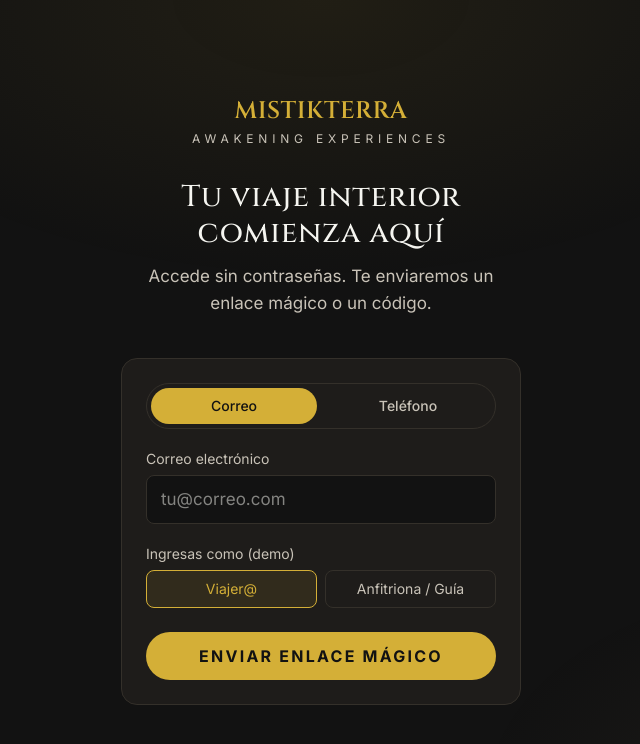
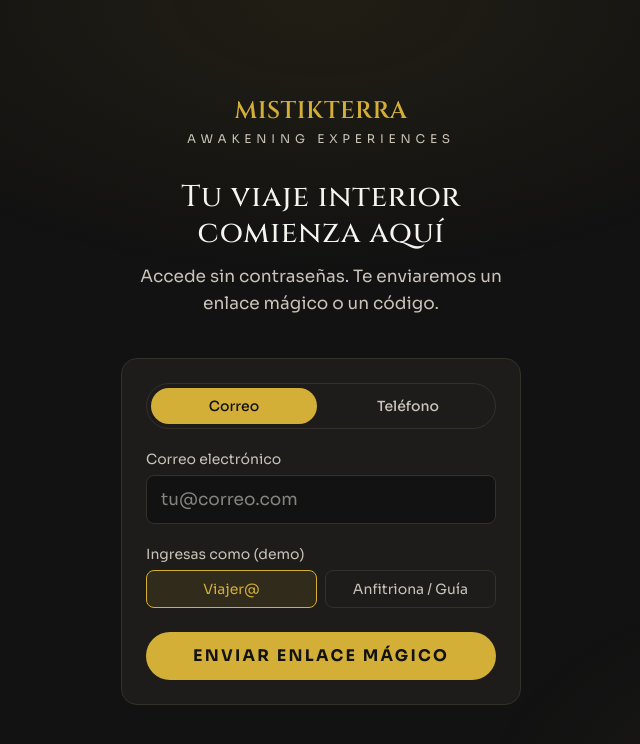
Before and after one commit to rodrigoarcilac-ai/Mistikterra-app-, a React (Vite) app: page /login in a window 1280 px wide. Shown: the top 744 px of the page, without its empty margins (319-959 px from the left). Built offline with nearby package versions, Linux system fonts and the light colour scheme.

Commit message:
Switch body type to Sora while keeping Cinzel for titles
Sora is the readable sans for 40+ body copy; ceremonial headings stay Cinzel.

Co-authored-by: rodrigoarcilac-ai <rodrigoarcilac-ai@users.noreply.github.com>

```diff
--- a/index.html
+++ b/index.html
@@ -12,7 +12,7 @@
     <link rel="preconnect" href="https://fonts.googleapis.com" />
     <link rel="preconnect" href="https://fonts.gstatic.com" crossorigin />
     <link
-      href="https://fonts.googleapis.com/css2?family=Cinzel:wght@500;600;700&family=Cormorant+Garamond:ital,wght@0,500;0,600;1,500&family=Inter:wght@400;500;600;700&display=swap"
+      href="https://fonts.googleapis.com/css2?family=Cinzel:wght@500;600;700&family=Cormorant+Garamond:ital,wght@0,500;0,600;1,500&family=Sora:wght@400;500;600;700&display=swap"
       rel="stylesheet"
     />
     <title>Mistikterra — Awakening Experiences</title>
--- a/src/index.css
+++ b/src/index.css
@@ -12,7 +12,7 @@
 
   --font-display: "Cinzel", "Cormorant Garamond", serif;
   --font-serif: "Cormorant Garamond", serif;
-  --font-sans: "Inter", "Montserrat", system-ui, sans-serif;
+  --font-sans: "Sora", "Plus Jakarta Sans", system-ui, sans-serif;
 }
 
 :root {
@@ -51,3 +51,17 @@ body::before {
   font-family: var(--font-display);
   letter-spacing: 0.02em;
 }
+
+.no-scrollbar {
+  -ms-overflow-style: none;
+  scrollbar-width: none;
+}
+.no-scrollbar::-webkit-scrollbar {
+  display: none;
+}
+
+@media (prefers-reduced-motion: reduce) {
+  html {
+    scroll-behavior: auto;
+  }
+}
```
